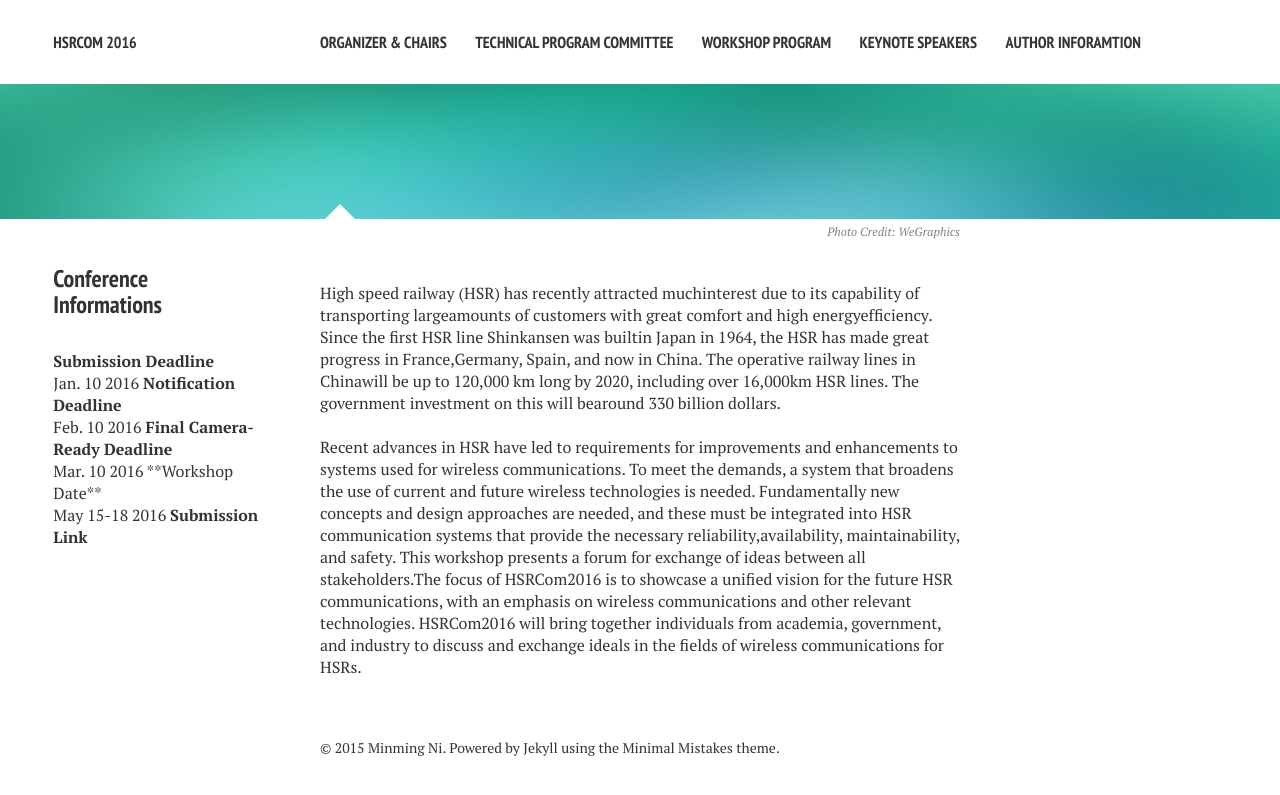
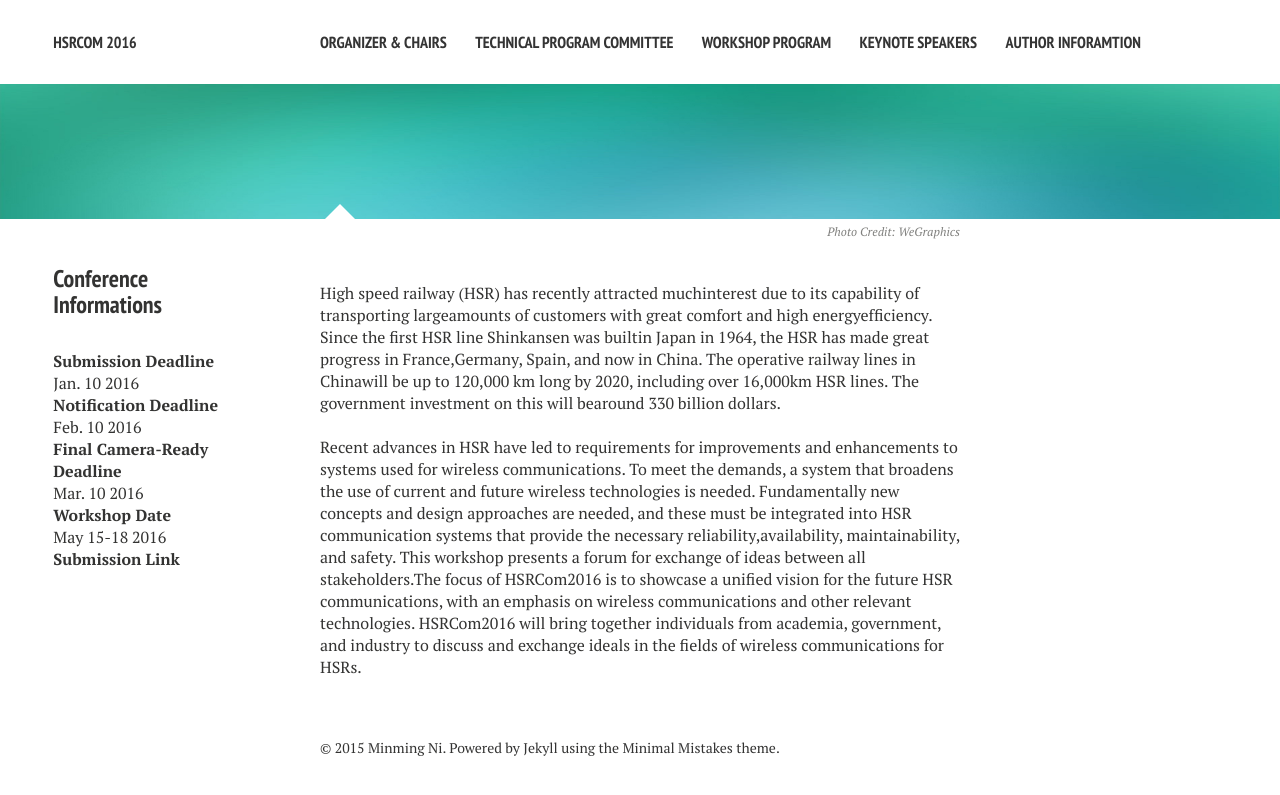
Before and after one commit to maxxx437/hsrcom2016, a Jekyll site: the page built from index.md, in a window 1280 px wide. Shown: the top 795 px of the page. Built offline with Jekyll 4.4.1, drawn with Linux system fonts in a browser that asks for light colours; nearby versions of some CDN libraries.

Commit message:
Update _author-bio.html

```diff
--- a/_includes/_author-bio.html
+++ b/_includes/_author-bio.html
@@ -16,20 +16,28 @@
 <BR>
 
 <strong>Submission Deadline</strong>
+
 <BR>
 	Jan. 10 2016
+<BR>
 
 <strong>Notification Deadline</strong>
+
 <BR>
 	Feb. 10 2016
+<BR>
 
 <strong>Final Camera-Ready Deadline</strong>
+
 <BR>
 	Mar. 10 2016
+<BR>
 
-**Workshop Date**
+<strong>Workshop Date</strong>
+
 <BR>
 	May 15-18 2016
+<BR>
 
 <strong>Submission Link</strong>
 
```
